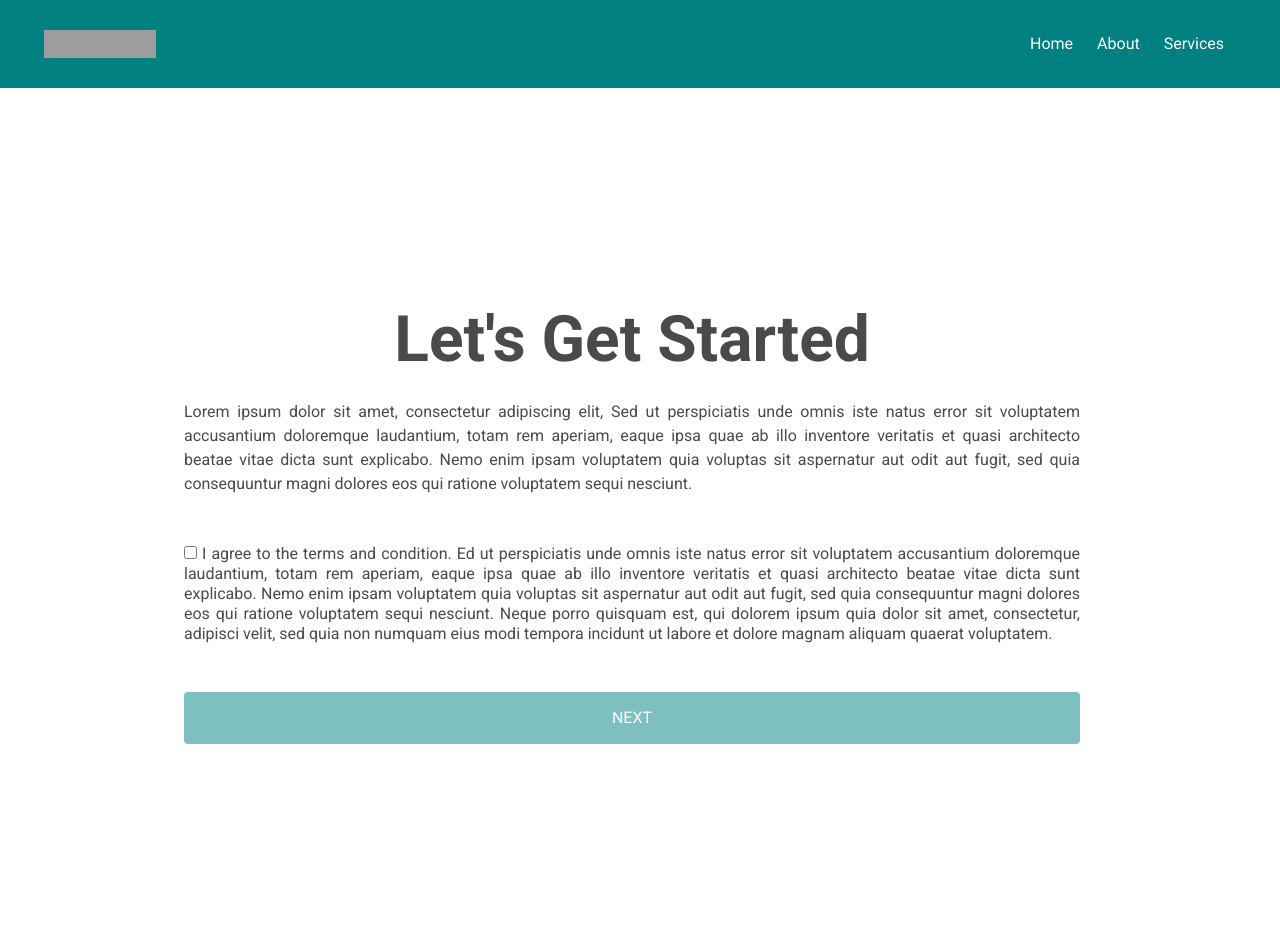
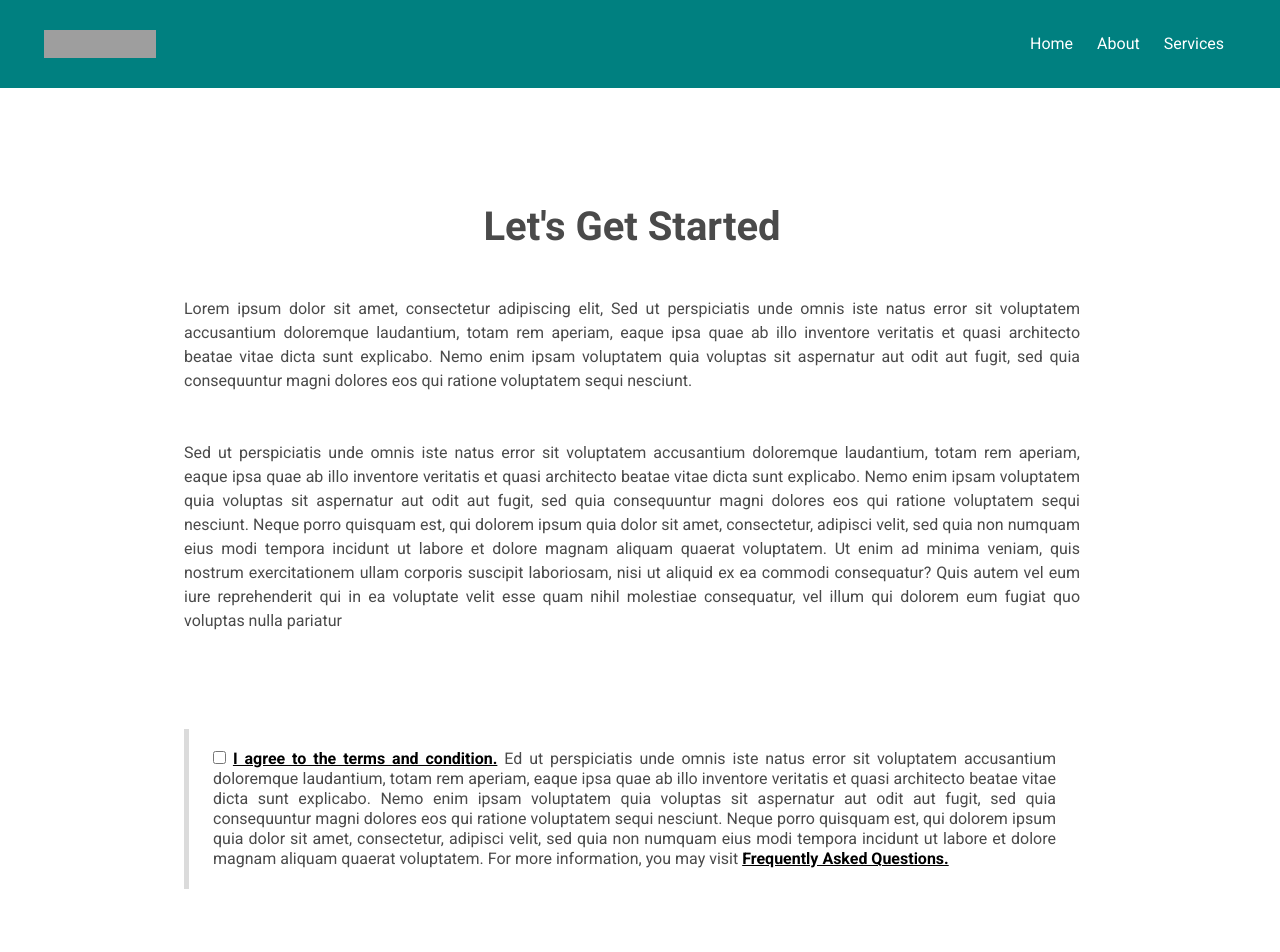
Before and after one commit to shaun2398/enrollment-app, a Next.js app: page /enrollment/mechanics in a window 1280 px wide. Shown: the top 952 px of the page. Built offline with nearby package versions, Linux system fonts and the light colour scheme; grey boxes are pictures that could not be loaded.

Commit message:
update-mechanics-page

```diff
--- a/components/Checkbox.js
+++ b/components/Checkbox.js
@@ -1,15 +1,39 @@
+import Link from 'next/link';
 import React from 'react'
 
 
 
 export default function Checkbox(props) {
-    const { toggleAgree, label } = props
+    const { toggleAgree } = props
   return (
     <label class="checkbox">
-      <p class="has-text-justified has-text-centered py-5">
-        <input type="checkbox" onClick={toggleAgree} />
-        {label}
-      </p>
+      <blockquote class="content is-large has-text-justified my-6">
+        <input type="checkbox" onClick={toggleAgree} />{" "}
+        <Link href="/info/terms">
+          <strong>
+            <a class="has-text-black is-underlined">
+              {" "}
+              I agree to the terms and condition.
+            </a>
+          </strong>
+        </Link>
+        {"    "}Ed ut perspiciatis unde omnis iste natus error sit voluptatem
+        accusantium doloremque laudantium, totam rem aperiam, eaque ipsa quae ab
+        illo inventore veritatis et quasi architecto beatae vitae dicta sunt
+        explicabo. Nemo enim ipsam voluptatem quia voluptas sit aspernatur aut
+        odit aut fugit, sed quia consequuntur magni dolores eos qui ratione
+        voluptatem sequi nesciunt. Neque porro quisquam est, qui dolorem ipsum
+        quia dolor sit amet, consectetur, adipisci velit, sed quia non numquam
+        eius modi tempora incidunt ut labore et dolore magnam aliquam quaerat
+        voluptatem. For more information, you may visit{" "}
+        <Link href="/info/faqs">
+          <strong>
+            <a class="has-text-black is-underlined">
+              Frequently Asked Questions.
+            </a>
+          </strong>
+        </Link>
+      </blockquote>
     </label>
   );
 }
--- a/pages/enrollment/mechanics.js
+++ b/pages/enrollment/mechanics.js
@@ -2,12 +2,11 @@ import React, { useState } from 'react'
 
 import Button from '../../components/Button';
 import Checkbox from '../../components/Checkbox';
+import SectionTitle from '../../components/SectionTitle';
 
 export default function mechanics() {
 
   const [isUserAgree, setIsUserAgree] = useState("")
-
-  const label = " I agree to the terms and condition. Ed ut perspiciatis unde omnis iste natus error sit voluptatem  accusantium doloremque laudantium, totam rem aperiam, eaque ipsa quae ab  illo inventore veritatis et quasi architecto beatae vitae dicta sunt  explicabo. Nemo enim ipsam voluptatem quia voluptas sit aspernatur aut  odit aut fugit, sed quia consequuntur magni dolores eos qui ratione  voluptatem sequi nesciunt. Neque porro quisquam est, qui dolorem ipsum  quia dolor sit amet, consectetur, adipisci velit, sed quia non numquam  eius modi tempora incidunt ut labore et dolore magnam aliquam quaerat  voluptatem."
 
   const toggleAgree = () => {
     setIsUserAgree(!isUserAgree)
@@ -15,11 +14,11 @@ export default function mechanics() {
 
 
   return (
-    <section className="section is-medium">
-      <div className="container">
-        <div className="notification has-text-centered py-6">
-          <h1 className="title is-size-1 my-5">Let's Get Started</h1>
-          <p className="has-text-centered has-text-justified my-5">
+    <section className="section">
+      <div className="container notification">
+        <div className="content is-large has-text-centered">
+          <SectionTitle name="Let's Get Started" />
+          <p className="content has-text-centered has-text-justified my-6">
             Lorem ipsum dolor sit amet, consectetur adipiscing elit, Sed ut
             perspiciatis unde omnis iste natus error sit voluptatem accusantium
             doloremque laudantium, totam rem aperiam, eaque ipsa quae ab illo
@@ -28,8 +27,24 @@ export default function mechanics() {
             aut odit aut fugit, sed quia consequuntur magni dolores eos qui
             ratione voluptatem sequi nesciunt.
           </p>
+          <p className="content has-text-centered has-text-justified my-6">
+            Sed ut perspiciatis unde omnis iste natus error sit voluptatem
+            accusantium doloremque laudantium, totam rem aperiam, eaque ipsa
+            quae ab illo inventore veritatis et quasi architecto beatae vitae
+            dicta sunt explicabo. Nemo enim ipsam voluptatem quia voluptas sit
+            aspernatur aut odit aut fugit, sed quia consequuntur magni dolores
+            eos qui ratione voluptatem sequi nesciunt. Neque porro quisquam est,
+            qui dolorem ipsum quia dolor sit amet, consectetur, adipisci velit,
+            sed quia non numquam eius modi tempora incidunt ut labore et dolore
+            magnam aliquam quaerat voluptatem. Ut enim ad minima veniam, quis
+            nostrum exercitationem ullam corporis suscipit laboriosam, nisi ut
+            aliquid ex ea commodi consequatur? Quis autem vel eum iure
+            reprehenderit qui in ea voluptate velit esse quam nihil molestiae
+            consequatur, vel illum qui dolorem eum fugiat quo voluptas nulla
+            pariatur
+          </p>
           <div className="container">
-            <Checkbox toggleAgree={toggleAgree} label={label} />
+            <Checkbox toggleAgree={toggleAgree} />
           </div>
           <div className="container">
             <Button
```
Also changed, not shown: 1 other file (tests, documents, lock files or other folders).
